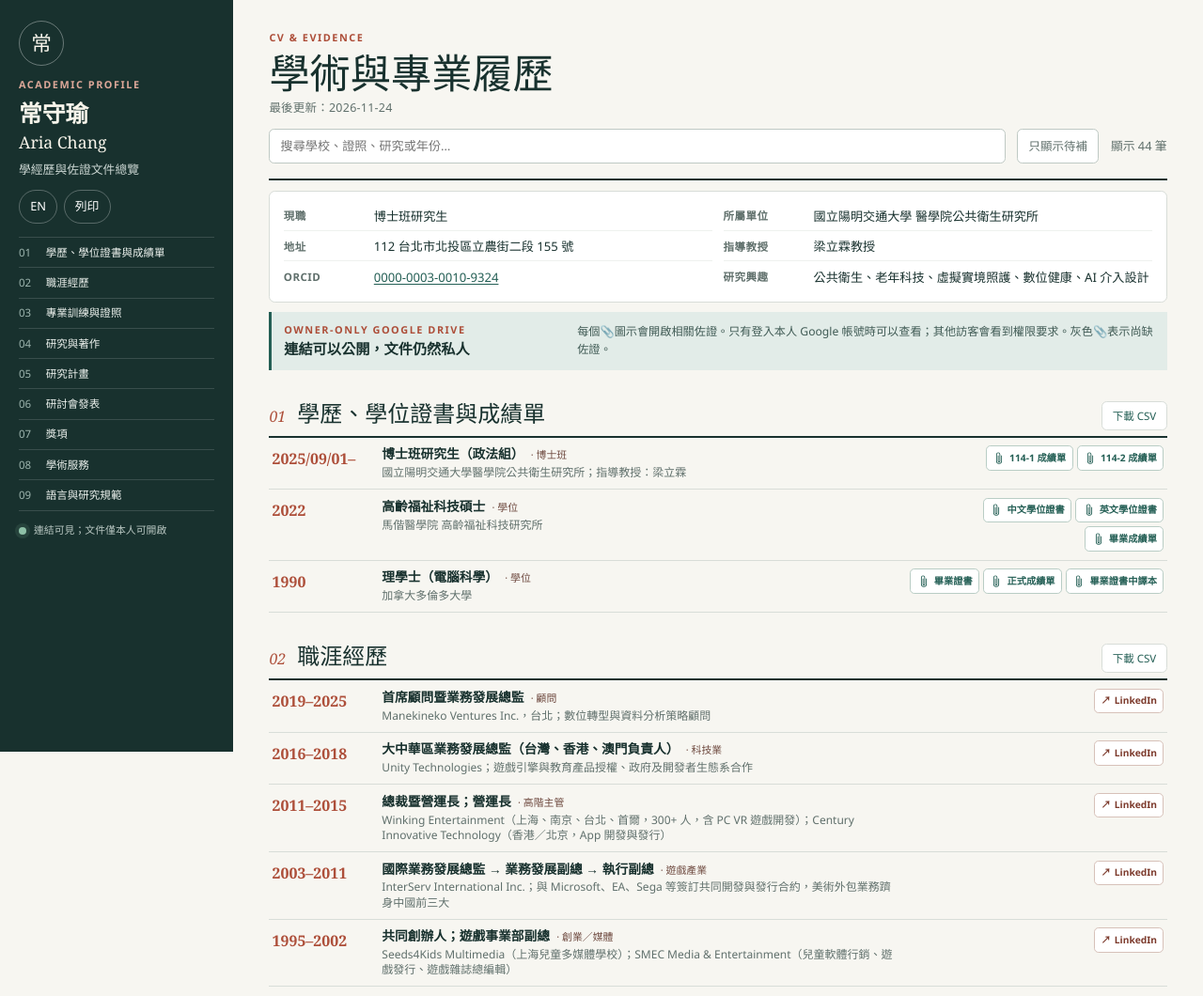
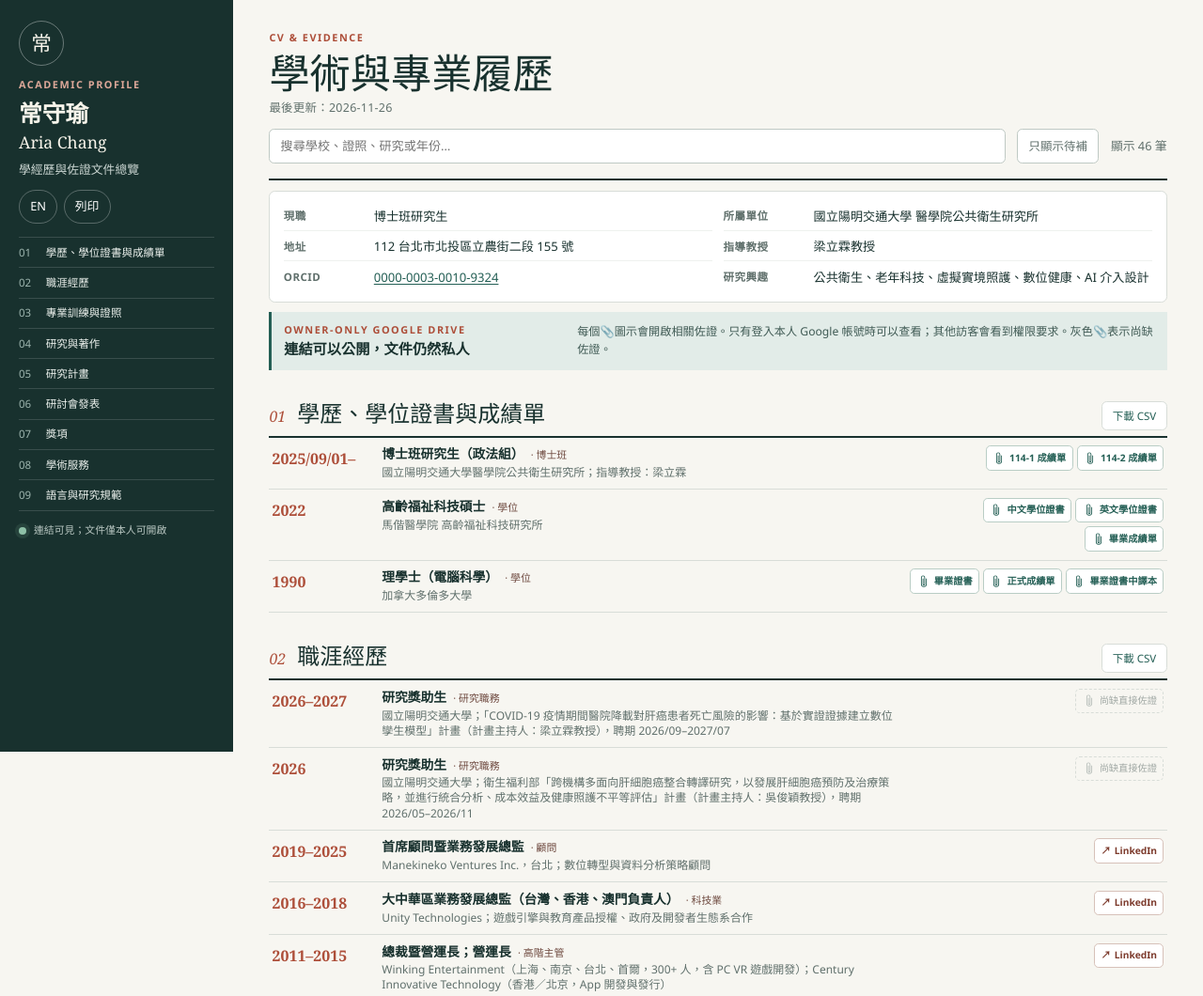
Before and after one commit to csy23658/aria-chang-profile, a plain HTML site: page index.html in a window 1280 px wide. Shown: the top 1060 px of the page at 94% size. Drawn offline with Linux system fonts and the light colour scheme.

Commit message:
履歷更新 2026/11/26：新增兩筆研究獎助生聘任（experience）
Co-Authored-By: Claude Opus 5.5 <noreply@anthropic.com>
Claude-Session: https://claude.ai/code/session_01HxqPVrGVC1gpoUNKmm5vn6

```diff
--- a/data/profile.js
+++ b/data/profile.js
@@ -1,5 +1,5 @@
 window.PROFILE_DATA = {
-  lastUpdated: "2026-11-24",
+  lastUpdated: "2026-11-26",
   frontMatter: {
     position: { zh: "博士班研究生", en: "PhD Student" },
     affiliation: { zh: "國立陽明交通大學 醫學院公共衛生研究所", en: "Institute of Public Health, College of Medicine, National Yang Ming Chiao Tung University" },
@@ -45,6 +45,8 @@ window.PROFILE_DATA = {
       id: "experience",
       title: { zh: "職涯經歷", en: "Professional Experience" },
       items: [
+        { date: "2026–2027", title: { zh: "研究獎助生", en: "Graduate Research Fellow" }, organization: { zh: "國立陽明交通大學；「COVID-19 疫情期間醫院降載對肝癌患者死亡風險的影響：基於實證證據建立數位孿生模型」計畫（計畫主持人：梁立霖教授），聘期 2026/09–2027/07", en: "National Yang Ming Chiao Tung University; project “Impact of Hospital Service Reductions During the COVID-19 Pandemic on Mortality Risk Among Liver Cancer Patients: An Evidence-Based Digital Twin Model” (PI: Prof. Li-Lin Liang), Sep 2026–Jul 2027" }, type: { zh: "研究職務", en: "Research appointment" }, missingEvidence: true },
+        { date: "2026", title: { zh: "研究獎助生", en: "Graduate Research Fellow" }, organization: { zh: "國立陽明交通大學；衛生福利部「跨機構多面向肝細胞癌整合轉譯研究，以發展肝細胞癌預防及治療策略，並進行統合分析、成本效益及健康照護不平等評估」計畫（計畫主持人：吳俊穎教授），聘期 2026/05–2026/11", en: "National Yang Ming Chiao Tung University; Ministry of Health and Welfare project on multi-institutional, multidimensional integrated translational research in hepatocellular carcinoma (prevention and treatment strategies, meta-analysis, cost-effectiveness, and health-care inequity assessment) (PI: Prof. Chun-Ying Wu), May–Nov 2026" }, type: { zh: "研究職務", en: "Research appointment" }, missingEvidence: true },
         { date: "2019–2025", title: { zh: "首席顧問暨業務發展總監", en: "Principal Consultant & BD Director" }, organization: { zh: "Manekineko Ventures Inc.，台北；數位轉型與資料分析策略顧問", en: "Manekineko Ventures Inc., Taipei; digital-transformation and data-analytics strategy consulting" }, type: { zh: "顧問", en: "Consulting" }, publicLinks: [{ label: { zh: "LinkedIn", en: "LinkedIn" }, url: "https://www.linkedin.com/in/ariachang" }] },
         { date: "2016–2018", title: { zh: "大中華區業務發展總監（台灣、香港、澳門負責人）", en: "Business Development Director, Greater China (Head of Taiwan, Hong Kong & Macau)" }, organization: { zh: "Unity Technologies；遊戲引擎與教育產品授權、政府及開發者生態系合作", en: "Unity Technologies; engine and EDU licensing, government and developer-ecosystem partnerships" }, type: { zh: "科技業", en: "Technology" }, publicLinks: [{ label: { zh: "LinkedIn", en: "LinkedIn" }, url: "https://www.linkedin.com/in/ariachang" }] },
         { date: "2011–2015", title: { zh: "總裁暨營運長；營運長", en: "President & COO; COO" }, organization: { zh: "Winking Entertainment（上海、南京、台北、首爾，300+ 人，含 PC VR 遊戲開發）；Century Innovative Technology（香港／北京，App 開發與發行）", en: "Winking Entertainment (Shanghai, Nanjing, Taipei, Seoul; 300+ staff; incl. PC VR game development); Century Innovative Technology (Hong Kong/Beijing; app development and publishing)" }, type: { zh: "高階主管", en: "Executive" }, publicLinks: [{ label: { zh: "LinkedIn", en: "LinkedIn" }, url: "https://www.linkedin.com/in/ariachang" }] },
--- a/index.html
+++ b/index.html
@@ -6,7 +6,7 @@
     <meta name="description" content="常守瑜 Aria Chang 的學術與專業履歷，附 Google Drive 佐證連結。">
     <meta name="color-scheme" content="light">
     <title>常守瑜 Aria Chang｜Academic Profile</title>
-    <link rel="stylesheet" href="styles.css?v=20261124">
+    <link rel="stylesheet" href="styles.css?v=20261126">
   </head>
   <body>
     <a class="skip-link" href="#main-content" data-i18n="skip">跳至主要內容</a>
@@ -66,7 +66,7 @@
     </main>
 
     <noscript>此網站需要 JavaScript 才能顯示履歷內容。</noscript>
-    <script src="data/profile.js?v=20261124"></script>
-    <script src="script.js?v=20261124"></script>
+    <script src="data/profile.js?v=20261126"></script>
+    <script src="script.js?v=20261126"></script>
   </body>
 </html>
```
